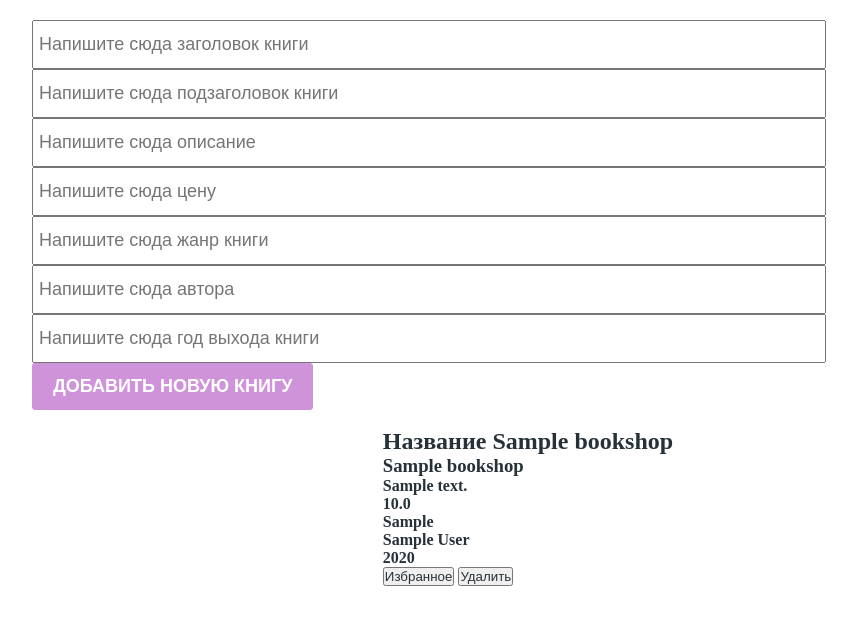
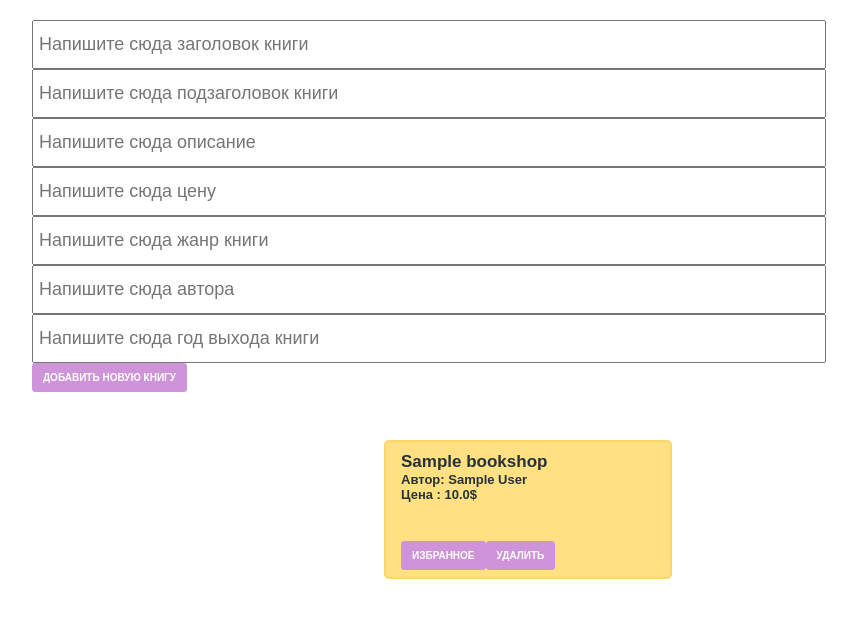
Before and after one commit to KMN24/todoPython, a Django app: page /books/ in a window 1280 px wide. Shown: the top 628 px of the page, without its empty margins (112-969 px from the left). Run offline with Django 3.2, Linux system fonts and the light colour scheme; tables that the repository leaves empty hold one stand-in row (values such as "Sample post").

Commit message:
modified books_detail.html,  books.html, adding marking, deleting bookshop

```diff
--- /dev/null
+++ b/main/static/styles/style_bookshop.css
@@ -0,0 +1,89 @@
+* {
+    box-sizing: border-box;
+    margin: 0;
+    padding: 0;
+    color: #263238;
+  }
+
+  section {
+    width: 100%;
+    padding: 20px;
+    display: flex;
+    flex-direction: column;
+    align-items: center;
+  }
+
+  .create_container {
+    width: 80%;
+  }
+  .create_input {
+    padding: 12px 5px;
+    font-size: 18px;
+    width: 80%;
+  }
+  .create_btn {
+    padding: 8px 10px;
+    background-color: #ce93d8;
+    border: 1px solid #ce93d8;
+    color: white;
+    font-size: 10px;
+    text-transform: uppercase;
+    font-weight: bold;
+    border-radius: 3px;
+    cursor: pointer;
+  }
+
+  .create_btn:active {
+    border: 1px solid #ce93d8;
+    box-shadow: 2px 2px 5px 3px #fce4ec;
+  }
+
+  .bookshop_container {
+    padding: 30px 20px;
+    display: flex;
+    justify-content: space-around;
+    flex-wrap: wrap;
+    width: 100%;
+  }
+  .bookshop_item {
+    border: 1px solid gray;
+    border-radius: 5px;
+    width: 24%;
+    padding: 10px 15px;
+    background-color: #c8e6c9;
+    margin-bottom: 20px;
+  }
+  .bookshop_item.marked {
+    background-color: #ffe082;
+    border: 2px solid #fad66a;
+  }
+  .bookshop_item_header {
+    display:block;
+    min-height: 30px;
+    height: 80%;
+  }
+  .bookshop_item_header h2 {
+    font-size: 17px;
+    font-family:Arial, Helvetica, sans-serif;
+  }
+  .bookshop_item_header h4 {
+    font-size: 13px;
+    font-family: sans-serif;
+  }
+  .bookshop_item_header a{
+    text-decoration: none;
+  }
+  .bookshop_item_footer {
+    height: 20%;
+    width: 60%;
+    display: flex;
+    justify-content: space-around;
+    align-items: center;
+  }
+  .bookshop_item_footer p {
+    font-size: 15px;
+    font-family: sans-serif;
+  }
+  .bookshop_item_footer .action_buttons {
+    display: flex;
+  }
--- a/main/templates/books.html
+++ b/main/templates/books.html
@@ -5,7 +5,7 @@
     <meta charset="UTF-8" />
     <meta name="viewport" content="width=device-width, initial-scale=1.0" />
     <title>Book shop</title>
-    <link rel="stylesheet" href="{% static 'styles/style.css' %}" />
+    <link rel="stylesheet" href="{% static 'styles/style_bookshop.css' %}" />
   </head>
   <body>
 <body>
@@ -63,23 +63,28 @@
                 name="bookshop_year"
             />
             <br>
-            <button class="create_button">Добавить новую книгу</button>
+            <button class="create_btn">Добавить новую книгу</button>
         </form>
         <br>
        </div>
       <div class="bookshop_container">
         {% for book in book_shop %}
-            <h1> Название {{ book.title }} </h1>
-            <h3> {{ book.subtitle }} </h3>
-            <h4> {{ book.description }} </h4>
-            <h4> {{ book.price }} </h4>
-            <h4> {{ book.genre }} </h4>
-            <h4> {{ book.author }} </h4>
-            <h4> {{ book.year }} </h4>
-
-            <button class="create_btn" url='mark-bookshop'>Избранное</button>
-            <button class="create_btn">Удалить</button>
+          <div class="bookshop_item
+            {% if book.is_favorite %}
+            marked
+          {% endif %}
+          ">
+            <div class="bookshop_item_header">
+                <a href="{% url 'books-detail' book.id %}"><h2>{{ book.title }} </h2> </a>
+                <h4> Автор:  {{ book.author }} </h4>
+                <h4> Цена : {{ book.price }}$ </h4>
+            </div>
+            <div class="bookshop_item_footer">
+                <a href="{% url 'mark-bookshop' book.id %}"> <button class="create_btn">Избранное</button></a>
+                <a href="{% url 'delete-bookshop' book.id %}"> <button class="create_btn">Удалить</button></a>
+            </div>
             <br><br>
+          </div>
         {% endfor %}
       </div>
     </section>
--- a/main/templates/test.html
+++ b/main/templates/test.html
@@ -49,14 +49,16 @@
         ">
           <div class="todo_item_header">
             <label class="checkbox_container">
+            <a href="{% url 'close-todo' todo.id %}">
               <input id="item1" type="checkbox" onclick="done()"
                 {% if todo.is_closed %}
                   checked
                 {% endif %}
                />
               <span class="checkmark" onclick="done()"></span>
+            </a>
             </label>
-            <h4> <a href="{% url 'close-todo' todo.id %} "> {{ todo.text }} </a> </h4>
+            <h4> <a href="{% url 'close-todo' todo.id %}"> {{ todo.text }} </a> </h4>
           </div>
           <div class="todo_item_footer">
             <p>{{ todo.created_at}}</p>
--- a/main/views.py
+++ b/main/views.py
@@ -45,13 +45,7 @@ def add_bookshop(request):
 
 def mark_bookshop(request, id):
     bookshop = BookShop.objects.get(id=id)
-    bookshop.is_favorite = True
-    bookshop.save()
-    return redirect(bookShop)
-
-def unmark_bookshop(request, id):
-    bookshop = BookShop.objects.get(id=id)
-    bookshop.is_favorite = False
+    bookshop.is_favorite = not bookshop.is_favorite
     bookshop.save()
     return redirect(bookShop)
 
@@ -60,8 +54,8 @@ def delete_bookshop(request, id):
     bookshop.delete()
     return redirect(bookShop)
 
-def BooksDetail(request):
-    bookshop = BookShop.objects.all()
+def BooksDetail(request, id):
+    bookshop = BookShop.objects.get(id=id)
     return render(request, "books_detail.html", {"bookshop": bookshop})
 
 def add_todo(request):
--- a/todo/urls.py
+++ b/todo/urls.py
@@ -27,9 +27,9 @@ urlpatterns = [
     path("books/", bookShop),
     path("add-book-shop", add_bookshop, name="add-book-shop"),
     path("mark-bookshop/<id>/", mark_bookshop, name="mark-bookshop"),
-    path("unmark-bookshop/<id>/", unmark_bookshop, name="unmark-bookshop"),
     path("delete-bookshop/<id>/", delete_bookshop, name="delete-bookshop"),
-    path("books-detail/", BooksDetail, name="books-detail"),
+    path("books-detail/<id>/", BooksDetail, name="books-detail"),
+
     path("add-todo/", add_todo, name="add-todo"),
     path("delete-todo/<id>/", delete_todo, name="delete-todo"),
     path("mark-todo/<id>/", mark_todo, name="mark-todo"),
```
Also changed, not shown: main/static/styles/books-detail.css (added, +76 -0 lines), main/templates/books_detail.html (+31 -16 lines), main/templates/index.html (+12 -14 lines).
